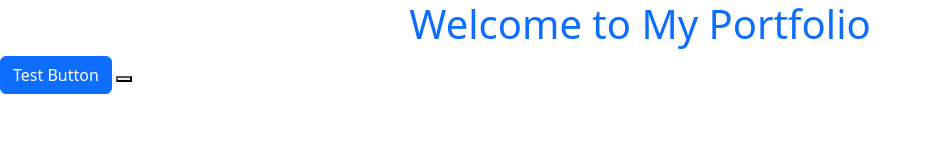
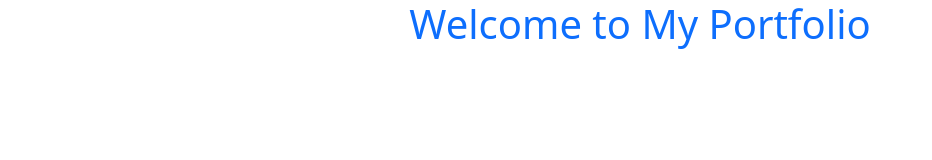
Before and after one commit to Muhammad-Basas-Tahir/portfolio-website, a website: page index.html in a window 1280 px wide. Shown: the whole page, without its empty margins (0-932 px from the left). Drawn offline with nearby package versions, Linux system fonts and the light colour scheme; files that its build step writes are made by us from their sources.

Commit message:
installed bootstrap

```diff
--- a/index.html
+++ b/index.html
@@ -13,7 +13,8 @@
   <h1 class="text-center text-primary">Welcome to My Portfolio</h1>
   <!-- Bootstrap JS -->
   <script src="node_modules/bootstrap/dist/js/bootstrap.bundle.min.js"></script>
-  <button class="btn btn-primary">Test Button</button>
-  <button></button>
+  <script src="node_modules/jquery/dist/jquery.slim.min.js"></script>
+  <script src="node_modules/@popperjs/core/dist/umd/popper.min.js"></script>
+  <script src="node_modules/bootstrap/dist/js/bootstrap.min.js"></script>
 </body>
 </html>
```
